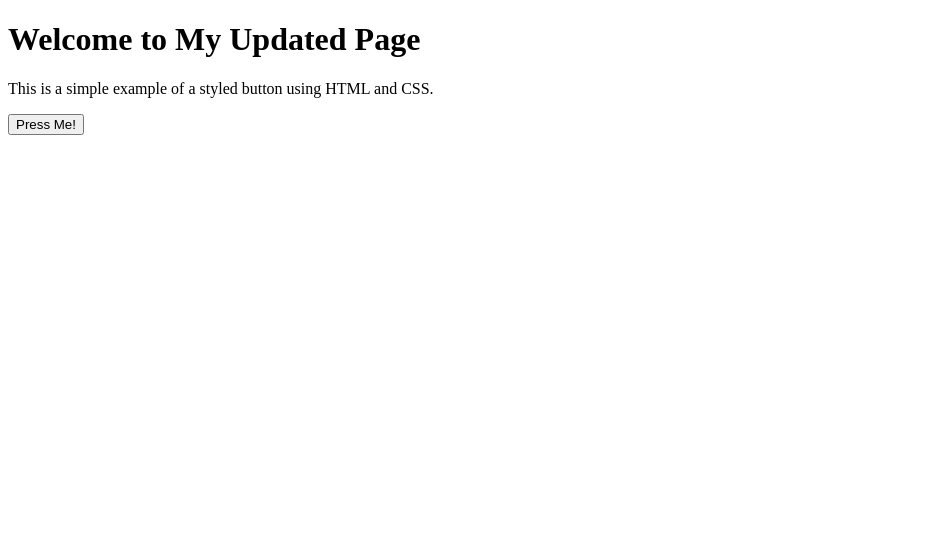
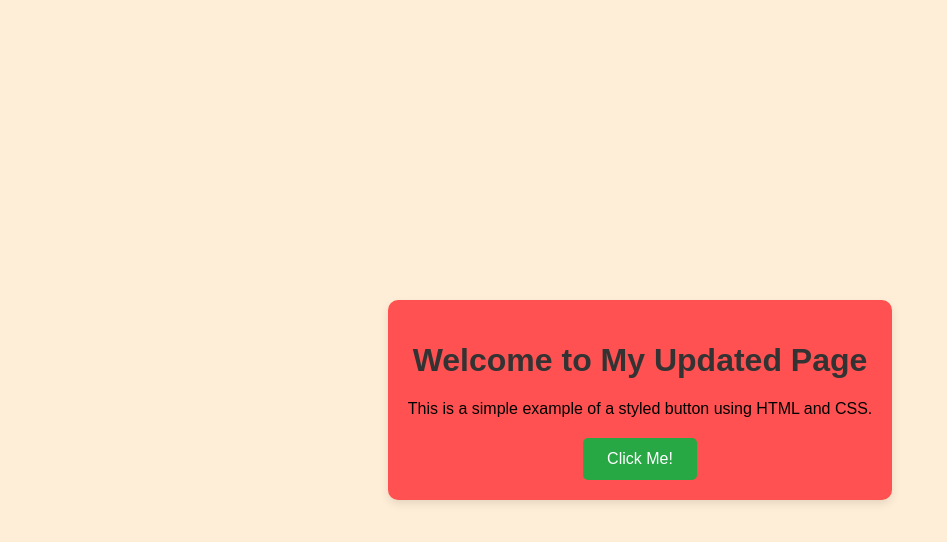
Before and after one commit to JacobChristen7/WebDevGitWorkflow, a plain HTML site: page index.html in a window 1280 px wide. Shown: the whole page, without its empty margins (0-947 px from the left). Drawn offline with Linux system fonts and the light colour scheme.

Commit message:
made changes to html and css files and added Javascript file

```diff
--- a/index.html
+++ b/index.html
@@ -3,14 +3,15 @@
 <head>
     <meta charset="UTF-8">
     <meta name="viewport" content="width=device-width, initial-scale=1.0">
-    <title>Styled Button</title>
-    <link rel="stylesheet" href="styles.css">
+    <title>Local Server</title>
+    <link rel="stylesheet" href="style.css">
+    <script src="main.js" defer></script>
 </head>
 <body>
     <div class="container">
         <h1>Welcome to My Updated Page</h1>
         <p>This is a simple example of a styled button using HTML and CSS.</p>
-        <button class="styled-button">Press Me!</button>
+        <button class="styled-button">Click Me!</button>
     </div>
 </body>
 </html>
--- /dev/null
+++ b/main.js
@@ -0,0 +1,3 @@
+document.getElementsByClassName("styled-button")[0].addEventListener("click", function() {
+    alert("Thank you!");
+});
--- a/style.css
+++ b/style.css
@@ -2,7 +2,7 @@ body {
     font-family: Arial, sans-serif;
     margin: 0;
     padding: 0;
-    background-color: #f9f9f9;
+    background-color: #ffeed7;
     display: flex;
     justify-content: center;
     align-items: center;
@@ -11,7 +11,7 @@ body {
 
 .container {
     text-align: center;
-    background-color: #fff;
+    background-color: #ff5151;
     padding: 20px;
     border-radius: 10px;
     box-shadow: 0 4px 8px rgba(0, 0, 0, 0.1);
@@ -22,7 +22,7 @@ h1 {
 }
 
 p {
-    color: #666;
+    color: #000000;
     margin-bottom: 20px;
 }
 
@@ -39,7 +39,7 @@ p {
 
 .styled-button:hover {
     background-color: #218838;
-    transform: scale(1.05);
+    transform: scale(1.40);
 }
 
 .styled-button:active {
```
